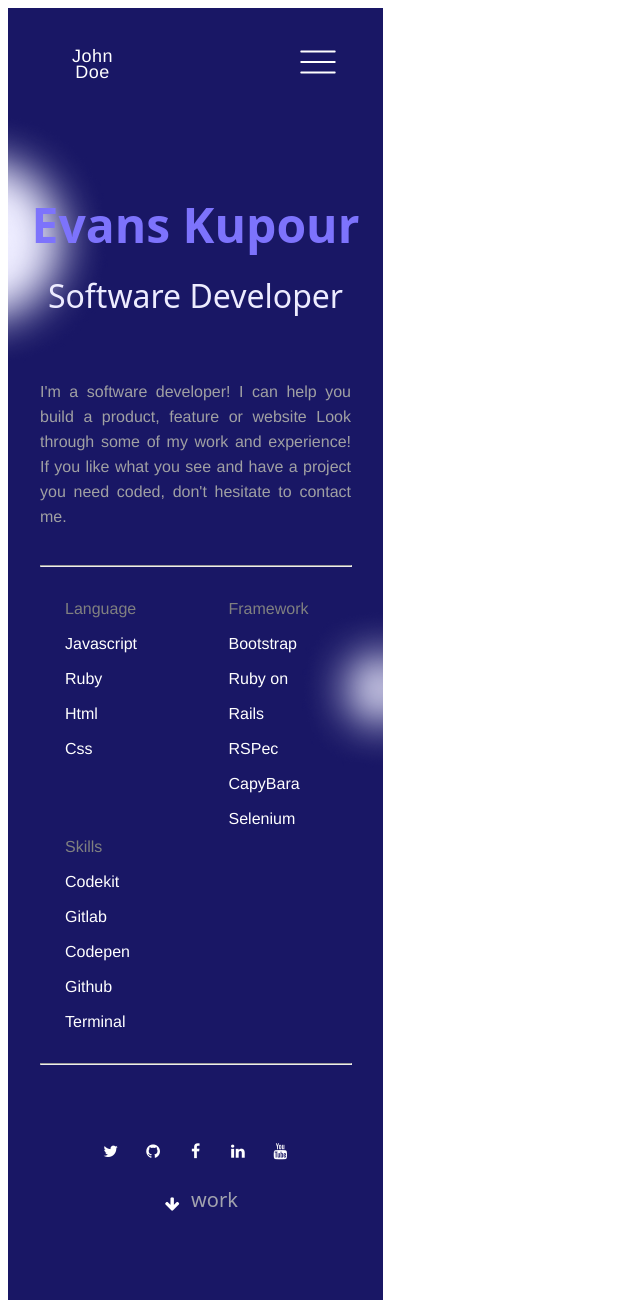
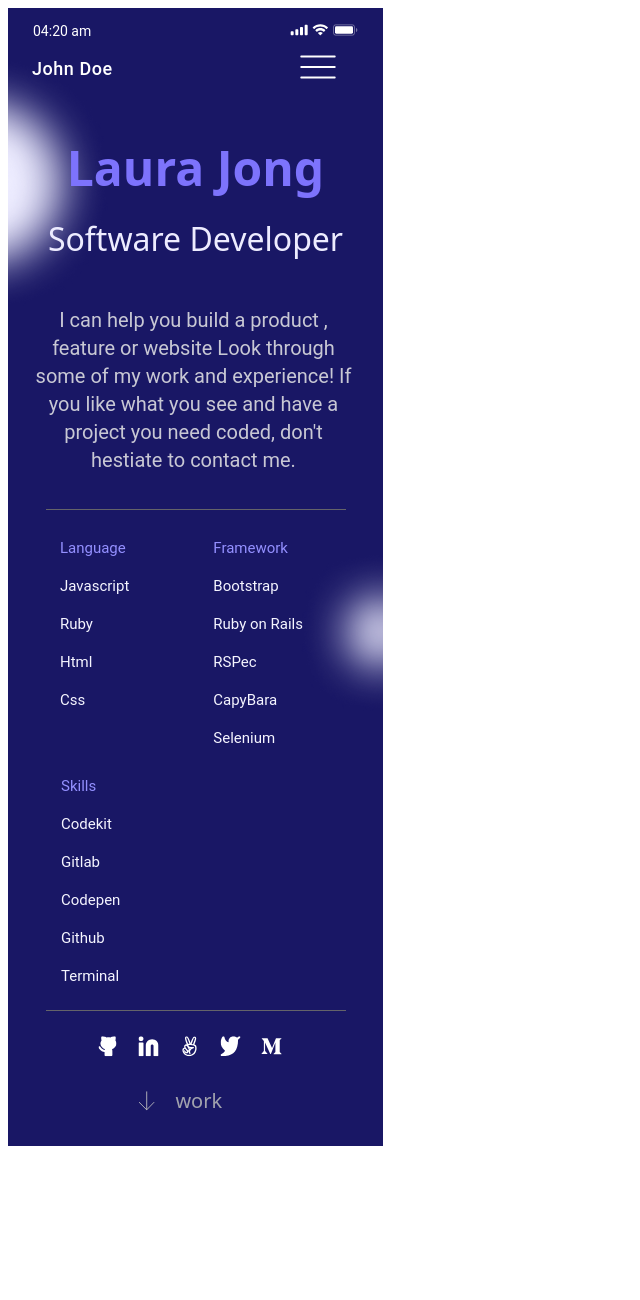
Before and after one commit to Doheera-kosi/Profile-Mobile-Version, a website: page index.html in a window 1280 px wide. Shown: the top 1300 px of the page, without its empty margins (0-640 px from the left). After the commit the page ends 1154 px from the top, so only its background shows below. Drawn offline with Linux system fonts and the light colour scheme.

Commit message:
Add /in_link.svg /menu_icon.svg /social_icon.svg /social_link1.svg /social_link2.svg /status.svg /twitter_link.svg

```diff
--- a/index.html
+++ b/index.html
@@ -6,35 +6,43 @@
     <meta name="viewport" content="width=device-width, initial-scale=1.0">
     <title>Document</title>
     <link rel="stylesheet" href="style.css">
-    <link rel="stylesheet" href="https://cdnjs.cloudflare.com/ajax/libs/font-awesome/4.7.0/css/font-awesome.min.css">
+    <link rel="preconnect" href="https://fonts.googleapis.com">
+    <link rel="preconnect" href="https://fonts.gstatic.com" crossorigin>
 </head>
 <body>
     <div class="screen">
         <header class="header">
+            <div class="time-status">
+                <div class="time">04:20 am</div>
+                <div class="status">
+                   <img src="images/status.svg" alt="status" class="status">
+                </div>
+            </div>
             <div class="header-items">
                 <div class="my-logo">
-                    <p class="logo-text">
+                    <a class="logo-text">
                         John Doe
-                    </p>
+                    </a>
                 </div>
-                <div class="menu-btn">
-                    <svg width="66" height="66" viewBox="0 0 66 66" fill="none" xmlns="http://www.w3.org/2000/svg">
-                        <path fill-rule="evenodd" clip-rule="evenodd" d="M15.3335 22.5833C15.3335 22.031 15.7812 21.5833 16.3335 21.5833H49.6668C50.2191 21.5833 50.6668 22.031 50.6668 22.5833C50.6668 23.1355 50.2191 23.5833 49.6668 23.5833H16.3335C15.7812 23.5833 15.3335 23.1355 15.3335 22.5833ZM15.3335 32.9999C15.3335 32.4476 15.7812 31.9999 16.3335 31.9999L49.6668 31.9999C50.2191 31.9999 50.6668 32.4476 50.6668 32.9999C50.6668 33.5522 50.2191 33.9999 49.6668 33.9999L16.3335 33.9999C15.7812 33.9999 15.3335 33.5522 15.3335 32.9999ZM16.3335 42.4166C15.7812 42.4166 15.3335 42.8643 15.3335 43.4166C15.3335 43.9689 15.7812 44.4166 16.3335 44.4166H49.6668C50.2191 44.4166 50.6668 43.9689 50.6668 43.4166C50.6668 42.8643 50.2191 42.4166 49.6668 42.4166H16.3335Z" fill="white"/>
-                    </svg>
-                </div>
+                <nav class="menu-btn">
+                    <img src="images/menu_icon.svg" alt="">
+                </nav>
             </div>
         </header>
         <section class="headline">
             <div class="text-container">
                 <section class="headline-inner">
-                    <h1 class="primary-text">Evans Kupour</h1>
+                    <h1 class="primary-text">Laura Jong</h1>
                     <h2 class="supporting-text">Software Developer</h2>
                 </section>
+                <div class="p-section">
                 <p>
-                    I'm a software developer! I can help you build a product, feature or website Look through some of my work and experience! If you like what you see and have a project you need coded, don't hesitate to contact me.
+                    I can help you build a product , <br> feature or website Look through <br> some of my work and experience! If <br> you like what you see and have a <br> project you need coded,  don't <br> hestiate to contact me.
                 </p>
-                <hr class="hr-1">
-
+                </div>
+                <div class="divider-div">
+                <div class="divider"> </div>
+                </div>
                 <div class="support">
                     <div class="frame">
                         <div class="language">
@@ -68,18 +76,22 @@
                         </ul>
                     </div>
                 </div>
-                <hr>
+                <div class="divider-div">
+                    <div class="divider"> </div>
+                </div>
                 <div class="social-media">
-                    <div class="my-text">
-                        <a href=""><i class="fa fa-twitter"></i></a>
-                        <a href=""><i class="fa fa-github"></i></a>
-                        <a href=""><i class="fa fa-facebook-f"></i></a>
-                        <a href=""><i class="fa fa-linkedin"></i></a>
-                        <a href=""><i class="fa fa-youtube"></i></a>
-                    </div>
+                    <ul class="link">
+                        <li><img src="images/in_link.svg" alt=""></li>
+                        <li><img src="images/git_link.svg" alt=""></li>
+                        <li><img src="images/social_link1.svg" alt=""></li>
+                        <li><img src="images/twitter_link.svg" alt=""></li>
+                        <li><img src="images/social_link2.svg" alt=""></li>
+                    </ul>
                     <div class="element">
                         <div class="arrow">
-                            <a href="#"><i class="fa fa-arrow-down"></i></a>
+                            <a href="#">
+                                <img src="images/arow_down.svg" alt="" class="arrow">
+                            </a>
                         </div>
                         <div class="work">work</div>
                     </div>
--- a/style.css
+++ b/style.css
@@ -1,8 +1,7 @@
-
 html {
   padding: 0;
   margin: 0;
-  font-family: Helvetica, Arial, Verdana, Tahoma, sans-serif;
+  font-family:'Roboto';
   list-style: none;
   color: white;
 }
@@ -10,40 +9,36 @@ html {
 .screen {
   position: relative;
   width: 375px;
-  height: 5415px;
+  padding-bottom: 20px;
   background: #191765;
   display: inline-block;
 }
 
-.app-bar-compact {
-  position: absolute;
-  width: 375px;
-  height: 92px;
-  left: 0;
-  top: 0;
+.header {
+  width: 100%;
+  height: 20px;
+  margin-top: 10px;
+  padding-top: 5px;
 }
 
-.status-bar {
-  position: absolute;
-  width: 375px;
-  height: 44px;
-  left: calc(50% - 375px / 2);
-  top: 0;
+.time-status {
+  background-color: none;
+  margin-left: 25px;
+  margin-right: 25px;
+  display: flex;
+  justify-content: space-between;
+  font-size: 14px;
 }
 
-.header {
-  width: 100;
-  height: 92px;
-  left: 0;
-  top: 0;
+.status {
+  size: px;
 }
 
 .header-items {
   width: 375px;
-  height: 92px;
+  height: 20px;
   position: absolute;
-  padding-top: 0;
-  margin-top: 0;
+  padding-top: 20px;
 }
 
 .my-logo {
@@ -61,7 +56,7 @@ html {
 .logo-text {
   width: 81px;
   height: 16px;
-  font-family: Helvetica, Arial, Verdana, Tahoma, sans-serif;
+  font-family: 'Roboto';
   font-style: normal;
   font-weight: 500;
   font-size: 18px;
@@ -73,6 +68,7 @@ html {
   color: #fff;
   flex: none;
   order: 0;
+  flex-grow: 0;
 }
 
 .menu-btn {
@@ -133,47 +129,25 @@ h1 {
   margin-top: 5px;
 }
 
-p {
-  font-family: Helvetica, Arial, Verdana, Tahoma, sans-serif;
-  font-style: normal;
-  line-height: 25px;
-  letter-spacing: normal;
-  font-weight: normal;
-  text-align: justify;
-  padding: 20px;
-  color: #a0a0a3;
+.p-section{
+  display: flex;
+  flex-direction: row;
+  margin-bottom: 15px;
 }
 
-.social-media {
-  width: 100%;
-  height: 82px;
-  color: white;
-  padding: 70px 0;
+p {
+  width: 327px;
+  font-family: 'Roboto';
+  font-style: normal;
+  font-weight: 400;
+  font-size: 20px;
+  line-height: 28px;
   text-align: center;
-}
-
-a {
-  padding: 4px;
-  color: white;
-}
-
-i {
-  height: 30px;
-  width: 30px;
-}
-
-.links {
-  display: flex;
-  width: 270px;
-  padding-top: 50px;
-  align-content: flex-start;
-  align-items: center;
-  justify-content: center;
-}
-
-li {
-  list-style: none;
-  padding-left: 5px;
+  color: #C8C8D4;
+  flex: none;
+  order: 0;
+  flex-grow: 0;
+  padding-left: 10px;
 }
 
 .support {
@@ -194,31 +168,105 @@ li {
   flex: none;
   order: 0;
   flex-grow: 0;
+  font-family: 'Roboto';
   font-weight: 100;
 }
 
 .language {
-  width: 50%;
-  line-height: 35px;
+  width: auto;
+  height: auto;
+  font-family: 'Roboto';
+  font-style: normal;
+  font-weight: 400;
+  font-size: 15px;
+  line-height: 24px;
+  display: flex;
+  align-items: center;
+  color: #f5f5ff;
+  flex: none;
+  order: 0;
+  flex-grow: 0;
+  margin-top: 0px;
+  font-family: 'Roboto';
+  line-height: 38px;
 }
 
 .framework {
-  width: 50%;
-  line-height: 35px;
+  width: auto;
+  height: auto;
+  font-family: 'Roboto';
+  font-style: normal;
+  font-weight: 400;
+  font-size: 15px;
+  line-height: 24px;
+  display: flex;
+  align-items: center;
+  color: #f5f5ff;
+  flex: none;
+  order: 0;
+  flex-grow: 0;
+  margin-left: 20px;
+  font-family: 'Roboto';
+  line-height: 38px;
 }
 
 .skills {
-  width: 50%;
-  line-height: 35px;
+  width: auto;
+  height: auto;
+  font-family: 'Roboto';
+  font-style: normal;
+  font-weight: 400;
+  font-size: 15px;
+  line-height: 24px;
+  display: flex;
+  align-items: center;
+  color: #f5f5ff;
+  flex: none;
+  order: 0;
+  flex-grow: 0;
+  margin-left: 1px;
+  text-align: start;
+  margin-top: 0px;
+  flex-direction: column;
+  line-height: 38px;
 }
 
 .common {
-  color: gray;
+  color: #9490ff;
+  font-size: 123x;
 }
 
-hr {
-  width: 310px;
-  color: #a2a3ae;
+.social-media {
+  justify-content: center;
+  padding-left: 10px;
+  padding-right: 60px;
+}
+.link {
+  margin-left: 5px;
+  margin-right: 7px;
+  justify-content: center;
+  display: flex;
+}
+
+ul {
+  list-style-type: none;
+}
+
+.divider-div{
+  display: flex;
+  flex-direction: row;
+  width: 100%;
+  justify-content: center;
+  margin-bottom: 5px;
+}
+
+.divider {
+  position: absolute;
+  height: 0px;
+  background-color:  #646369;
+  width: 80%;
+  height: 0.7px;
+
 }
 
 .element {
@@ -232,10 +280,12 @@ hr {
   font-weight: 500;
   font-size: 20px;
   color: #a2a3ae;
+  padding-left: 20px;
 }
 
 .arrow {
-  padding-top: 23px;
+  margin-left: 10px;
+  height: 20px;
 }
 
 a:hover {
```
Also changed, not shown: images/git_link.svg (added), images/in_link.svg (added), images/menu_icon.svg (added), images/social_link1.svg (added), images/social_link2.svg (added), images/status.svg (added), images/twitter_link.svg (added).
